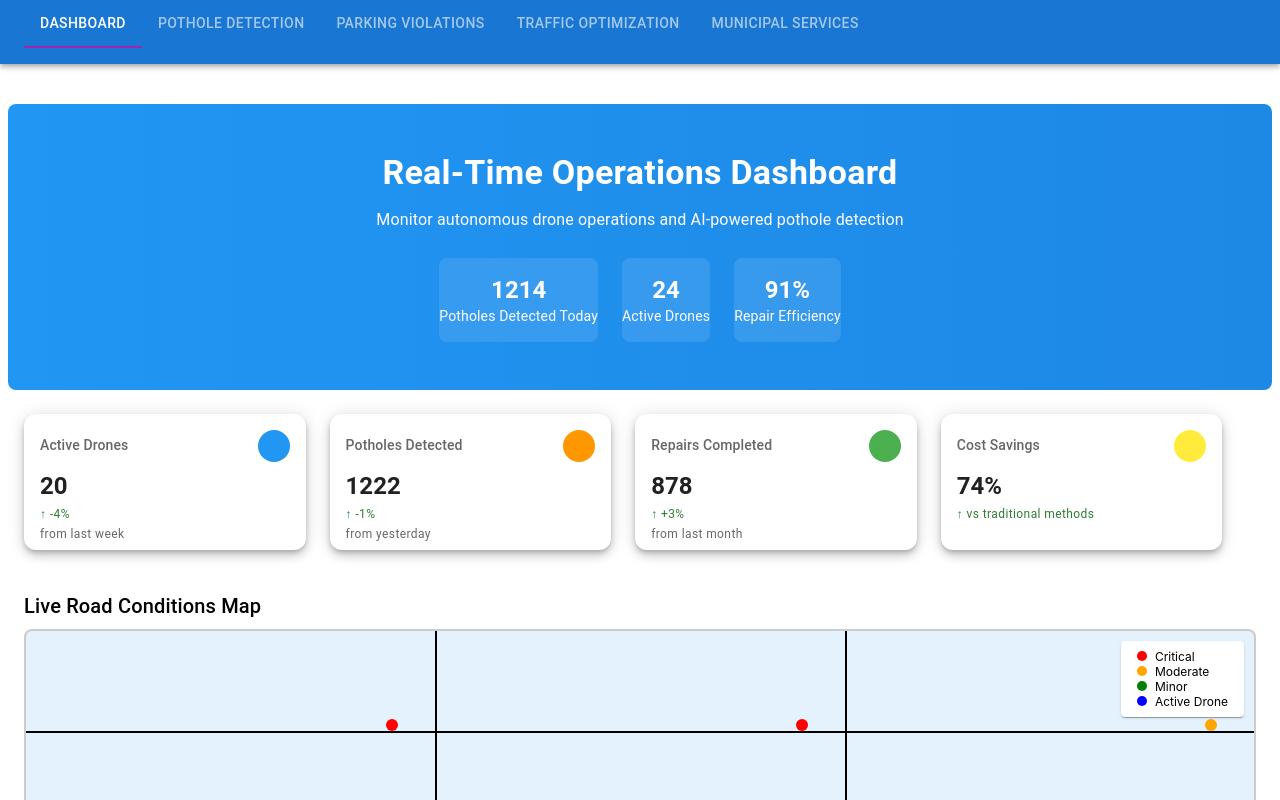
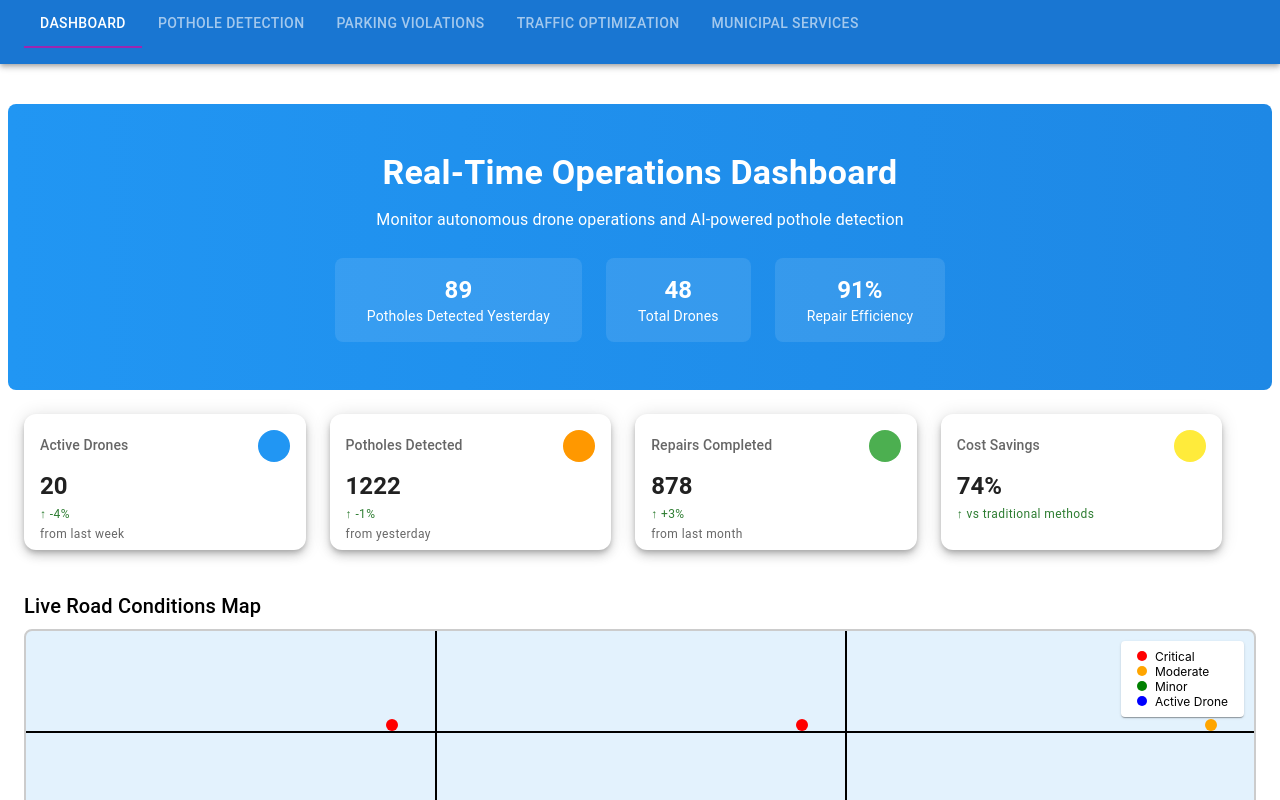
Before and after one commit to Dharini-IBM/Aerolens, a React (Create React App) app: page / in a window 1280 px wide. Shown: the top 800 px of the page. Built offline with nearby package versions, Linux system fonts and the light colour scheme; some icons are missing; what axios-mock-adapter would draw is missing.

Commit message:
dashboard

```diff
--- a/src/components/DashboardLayout.js
+++ b/src/components/DashboardLayout.js
@@ -236,11 +236,13 @@ const [liveStats, setLiveStats] = useState(stats);
           backgroundColor: 'rgba(255, 255, 255, 0.1)',
           borderRadius: 2,
           py: 2,
+          pr: 4,
+          pl:4,
 
         }}
       >
-        <Typography variant="h5" fontWeight="bold">1214</Typography>
-        <Typography variant="body2">Potholes Detected Today</Typography>
+        <Typography variant="h5" fontWeight="bold">89</Typography>
+        <Typography variant="body2">Potholes Detected Yesterday</Typography>
       </Box>
     </Grid>
     <Grid item xs={12} sm={6} md={4} lg={2.5}>
@@ -249,10 +251,12 @@ const [liveStats, setLiveStats] = useState(stats);
           backgroundColor: 'rgba(255, 255, 255, 0.1)',
           borderRadius: 2,
           py: 2,
+          pr: 4,
+          pl: 4,
         }}
       >
-        <Typography variant="h5" fontWeight="bold">24</Typography>
-        <Typography variant="body2">Active Drones</Typography>
+        <Typography variant="h5" fontWeight="bold">48</Typography>
+        <Typography variant="body2">Total Drones</Typography>
       </Box>
     </Grid>
     <Grid item xs={12} sm={6} md={4} lg={2.5}>
@@ -261,6 +265,8 @@ const [liveStats, setLiveStats] = useState(stats);
           backgroundColor: 'rgba(255, 255, 255, 0.1)',
           borderRadius: 2,
           py: 2,
+          pr: 4,
+          pl:4,
         }}
       >
         <Typography variant="h5" fontWeight="bold">91%</Typography>
```
